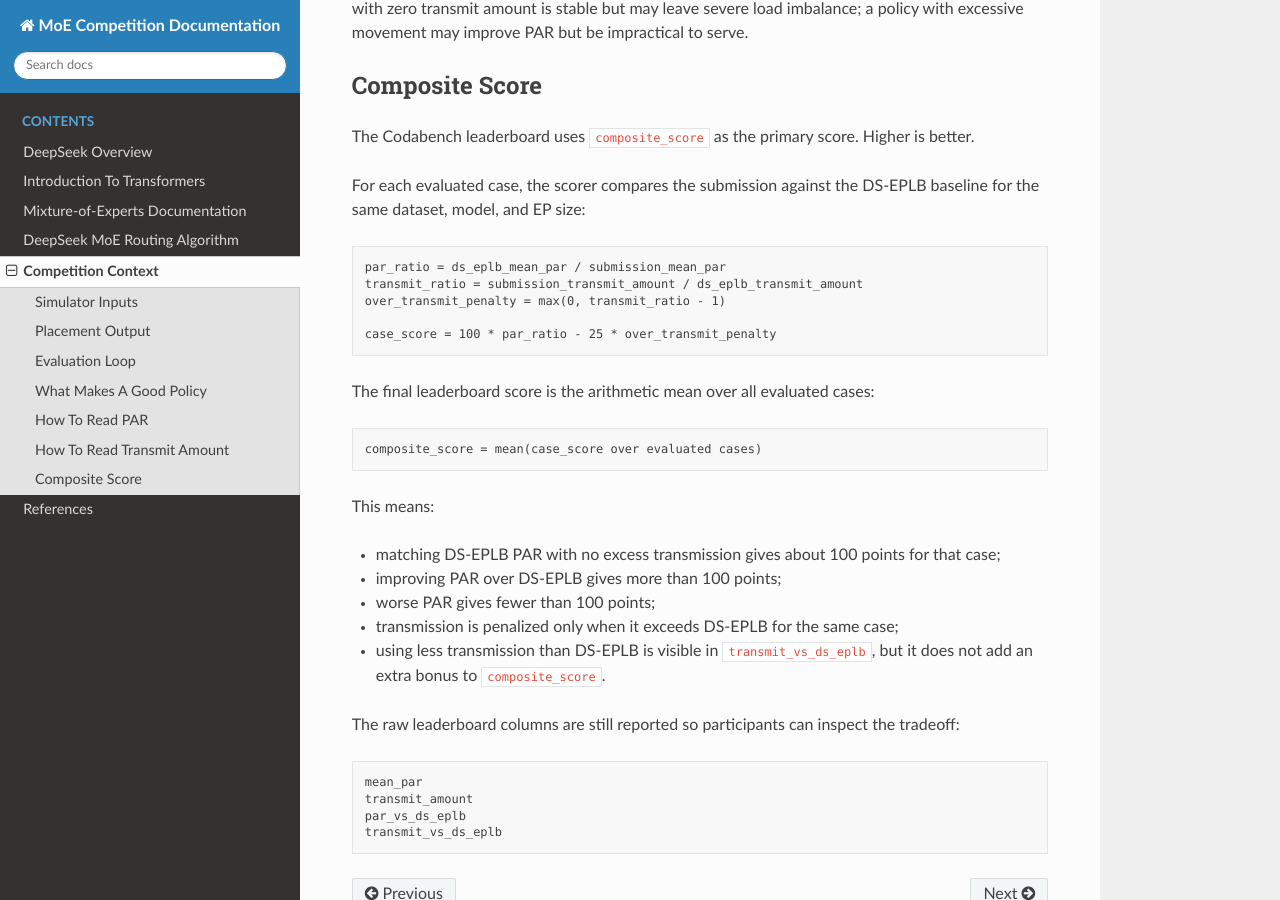
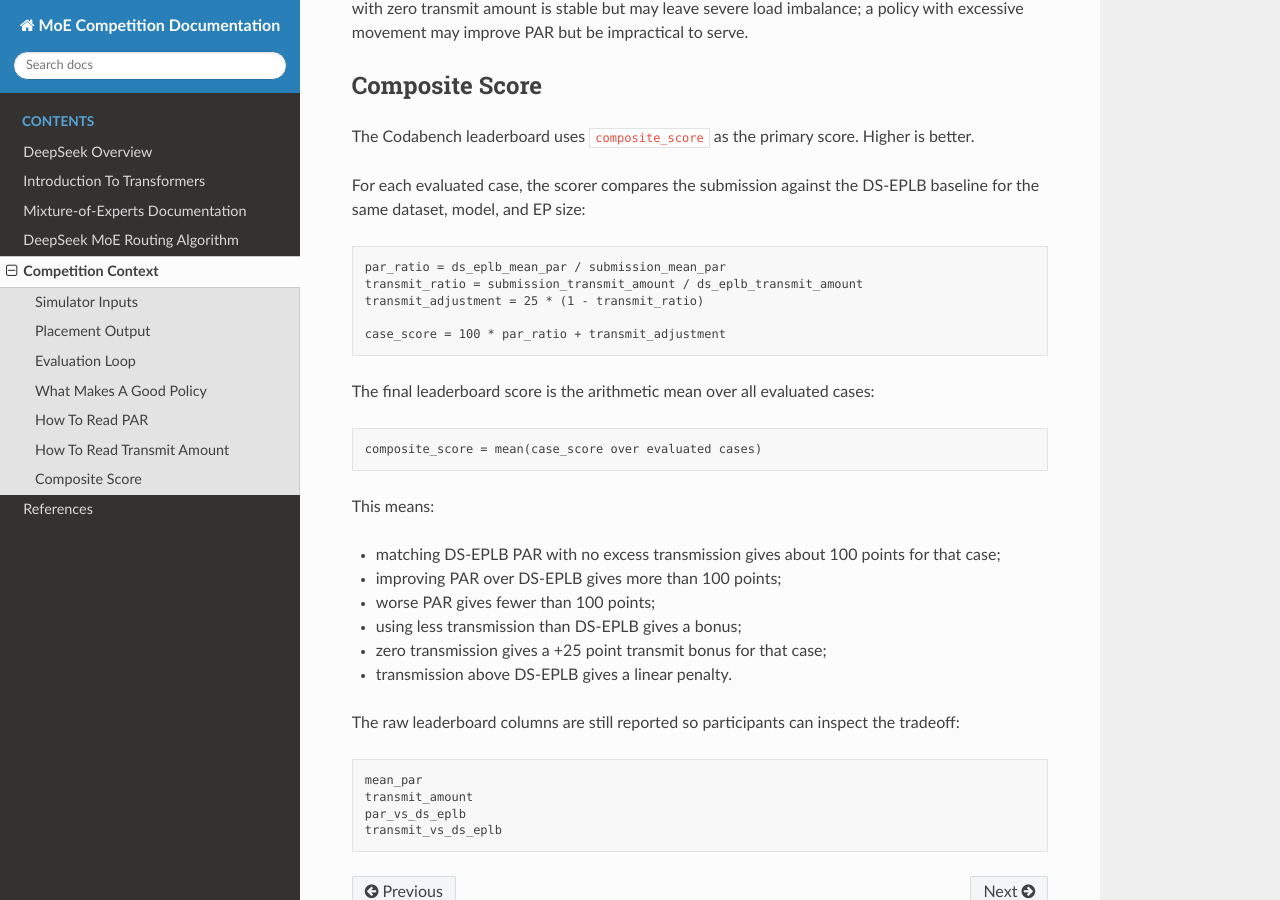
Before and after one commit to huawei-cpl-zurich/moe-competition-docs, a Sphinx documentation site: the page built from docs/competition-context.md, in a window 1280 px wide and 900 px high, scrolled down 1611 px. Built offline with Sphinx 7.4.7 and the Read the Docs theme 3.1.0, drawn with Linux system fonts in a browser that asks for light colours.

Commit message:
Document transmission bonus in composite score

````diff
--- a/docs/competition-context.md
+++ b/docs/competition-context.md
@@ -75,9 +75,9 @@ same dataset, model, and EP size:
 ```text
 par_ratio = ds_eplb_mean_par / submission_mean_par
 transmit_ratio = submission_transmit_amount / ds_eplb_transmit_amount
-over_transmit_penalty = max(0, transmit_ratio - 1)
+transmit_adjustment = 25 * (1 - transmit_ratio)
 
-case_score = 100 * par_ratio - 25 * over_transmit_penalty
+case_score = 100 * par_ratio + transmit_adjustment
 ```
 
 The final leaderboard score is the arithmetic mean over all evaluated cases:
@@ -91,9 +91,9 @@ This means:
 - matching DS-EPLB PAR with no excess transmission gives about 100 points for that case;
 - improving PAR over DS-EPLB gives more than 100 points;
 - worse PAR gives fewer than 100 points;
-- transmission is penalized only when it exceeds DS-EPLB for the same case;
-- using less transmission than DS-EPLB is visible in `transmit_vs_ds_eplb`, but it does not add an
-  extra bonus to `composite_score`.
+- using less transmission than DS-EPLB gives a bonus;
+- zero transmission gives a +25 point transmit bonus for that case;
+- transmission above DS-EPLB gives a linear penalty.
 
 The raw leaderboard columns are still reported so participants can inspect the tradeoff:
 
````
